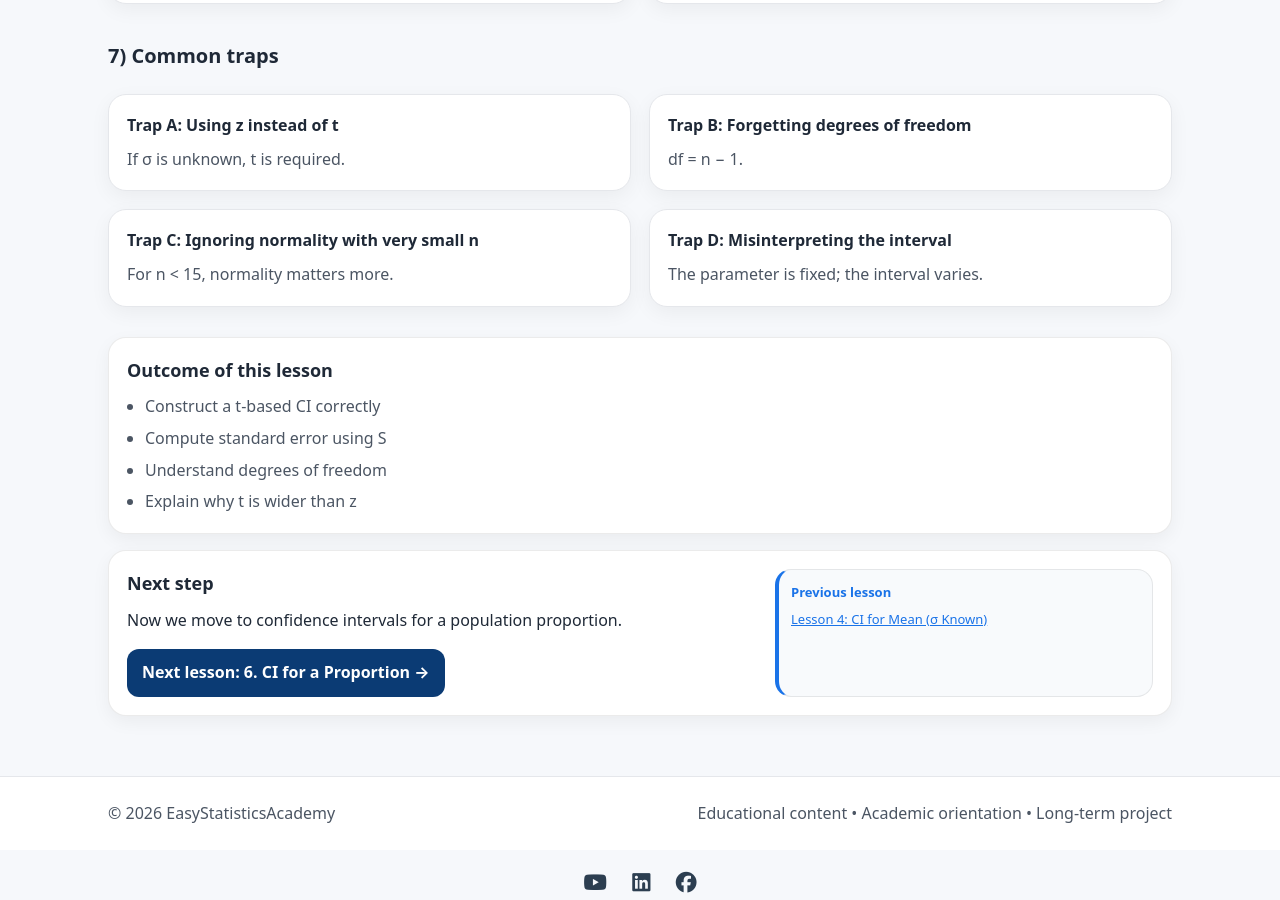
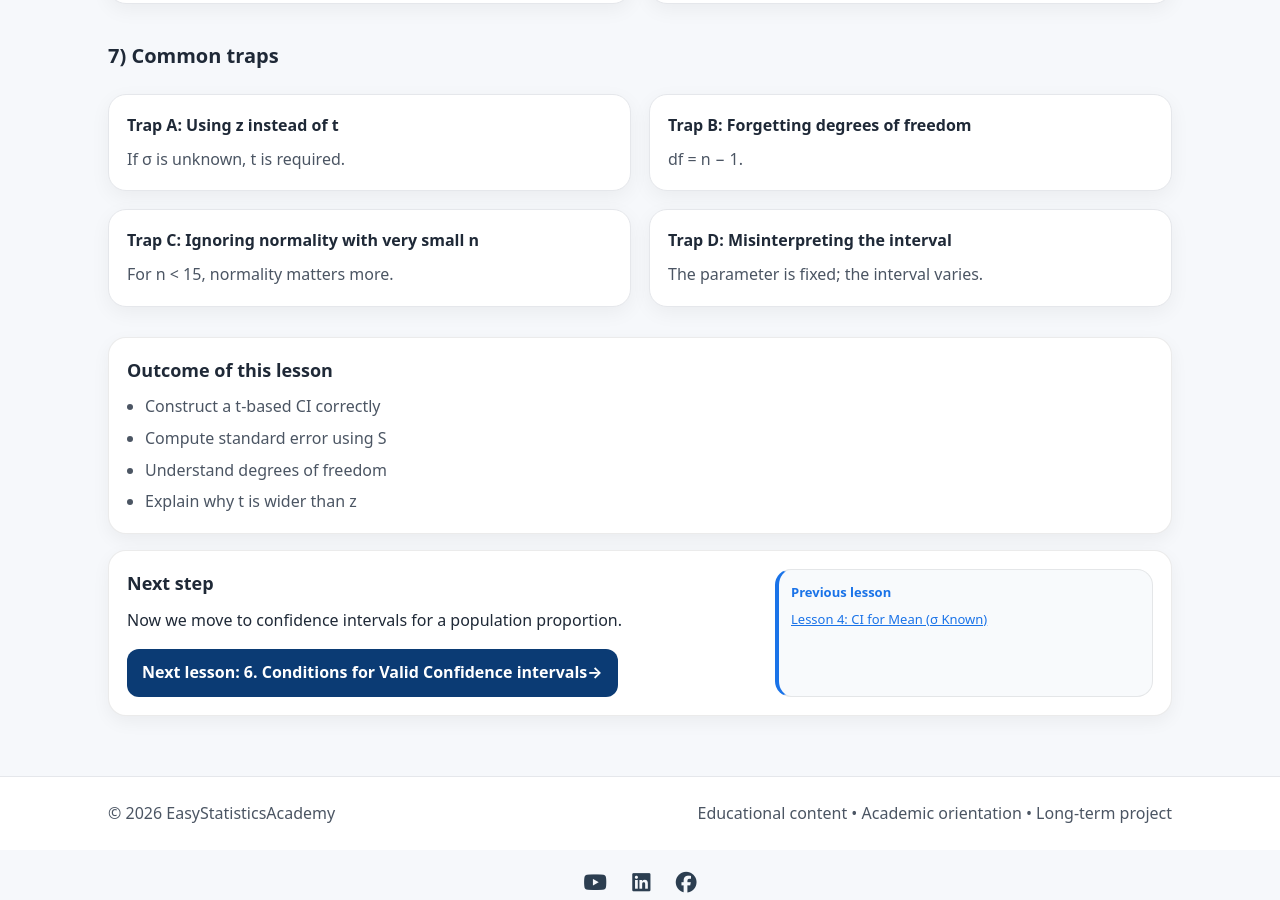
Before and after one commit to ammar-homaida-statistics/easystatisticsacademy, a Jekyll site: the page built from inference/confidence-intervals/ci-for-mean-sigma-unknown-t/index.md, in a window 1280 px wide and 900 px high, scrolled down 2386 px. Built offline with Jekyll 4.4.1, drawn with Linux system fonts in a browser that asks for light colours.

Commit message:
Fix next button

```diff
--- a/inference/confidence-intervals/ci-for-mean-sigma-unknown-t/index.md
+++ b/inference/confidence-intervals/ci-for-mean-sigma-unknown-t/index.md
@@ -284,7 +284,7 @@ sidebar: false
 
       <div class="pill-row" style="margin-top:1rem;">
         <a class="btn" href="/inference/confidence-intervals/condition-normal-clt-independence/">
-          Next lesson: 6. CI for a Proportion →
+          Next lesson: 6. Conditions for Valid Confidence intervals→
         </a>
       </div>
     </div>
```
